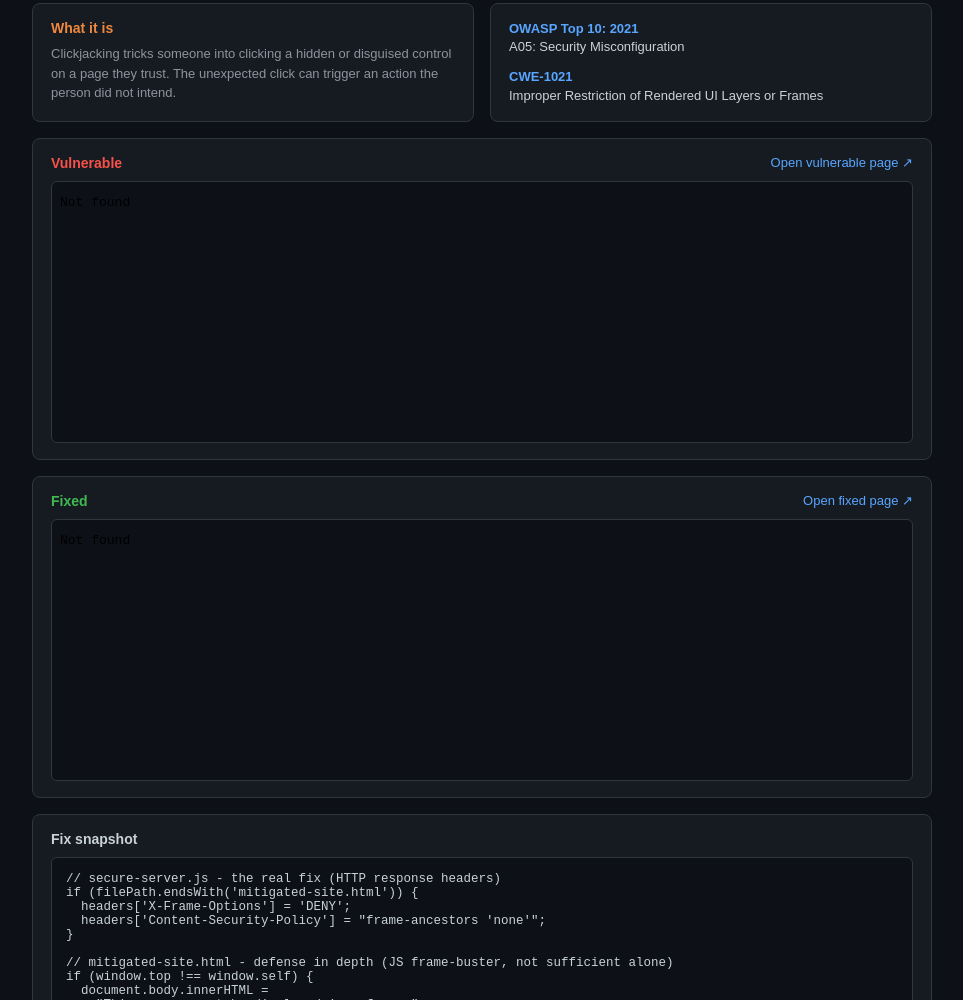
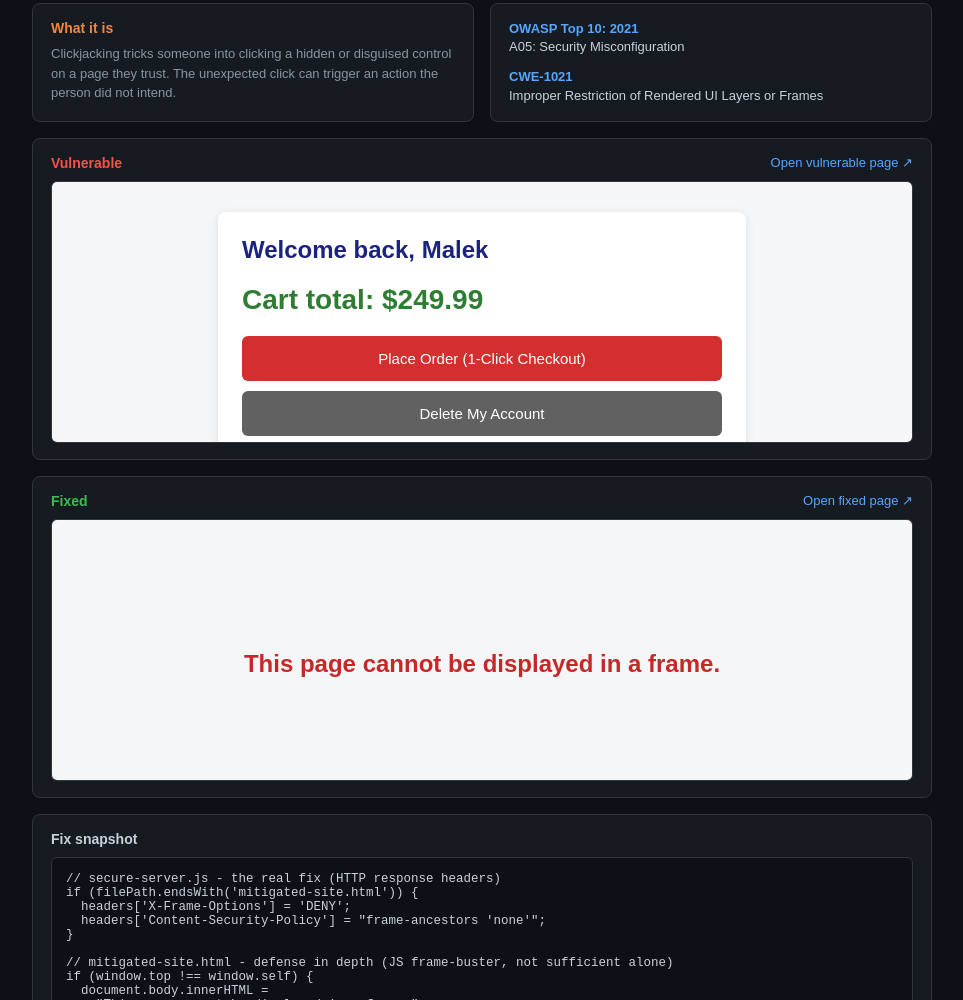
Before and after one commit to itshakemd/42_Web_Cybersecurity_Final_Project, a plain HTML site: page clickjacking/index.html in a window 1280 px wide. Shown: the part 100-1100 px from the top of the page, without its empty margins (158-1121 px from the left). Drawn offline with Linux system fonts and the light colour scheme.

Commit message:
Fix clickjacking dashboard page links

```diff
--- a/clickjacking/index.html
+++ b/clickjacking/index.html
@@ -35,20 +35,20 @@
   <div class="dashboard-panel">
     <div class="dashboard-panel-header">
       <span class="label-vulnerable">Vulnerable</span>
-      <a href="vulnerable.html" target="_blank">Open vulnerable page ↗</a>
+      <a href="vulnerable/index.html" target="_blank">Open vulnerable page ↗</a>
     </div>
     <div class="dashboard-frame-box">
-      <iframe src="vulnerable.html"></iframe>
+      <iframe src="vulnerable/index.html"></iframe>
     </div>
   </div>
 
   <div class="dashboard-panel">
     <div class="dashboard-panel-header">
       <span class="label-fixed">Fixed</span>
-      <a href="mitigated-site.html" target="_blank">Open fixed page ↗</a>
+      <a href="fixed/index.html" target="_blank">Open fixed page ↗</a>
     </div>
     <div class="dashboard-frame-box">
-      <iframe src="mitigated-site.html"></iframe>
+      <iframe src="fixed/index.html"></iframe>
     </div>
   </div>
 
```
